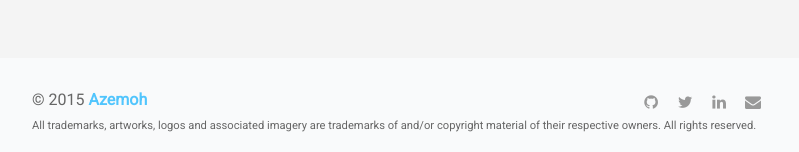
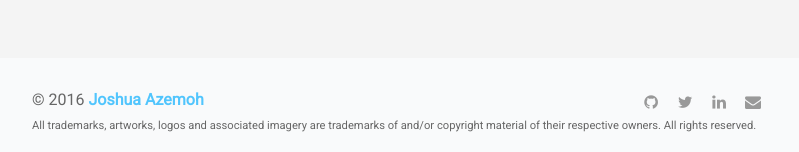
Before and after one commit to azemoh/azemoh.com, a Jekyll site: the page built from index.html, in a window 1280 px wide and 900 px high, scrolled down 1389 px. Shown: the part 745-897 px from the top of the window, without its empty margins (240-1039 px from the left). Built offline with Jekyll 4.4.1, drawn with Linux system fonts in a browser that asks for light colours; nearby versions of some CDN libraries; some web fonts are replaced.

Commit message:
Site update

```diff
--- a/_includes/footer.html
+++ b/_includes/footer.html
@@ -3,7 +3,7 @@
 
     <div class="flex flex-between">
       <p class="copy flex--grow">
-        &copy; <span class="yr-now">2015</span> <strong><a href="/">Azemoh</a></strong>
+        &copy; <span class="yr-now">2016</span> <strong><a href="/">Joshua Azemoh</a></strong>
       </p>
 
       <div class="social-icons">
```
